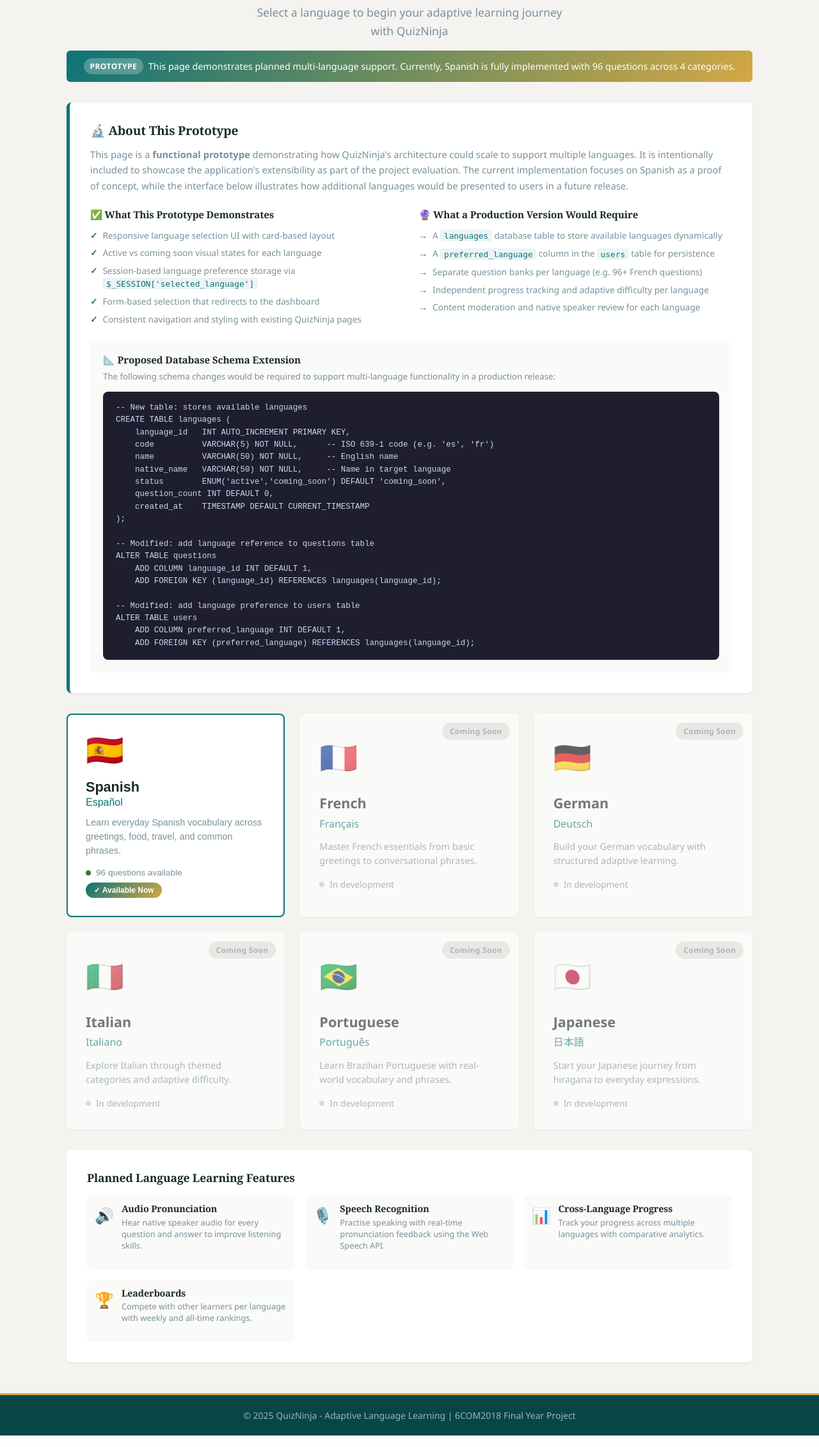
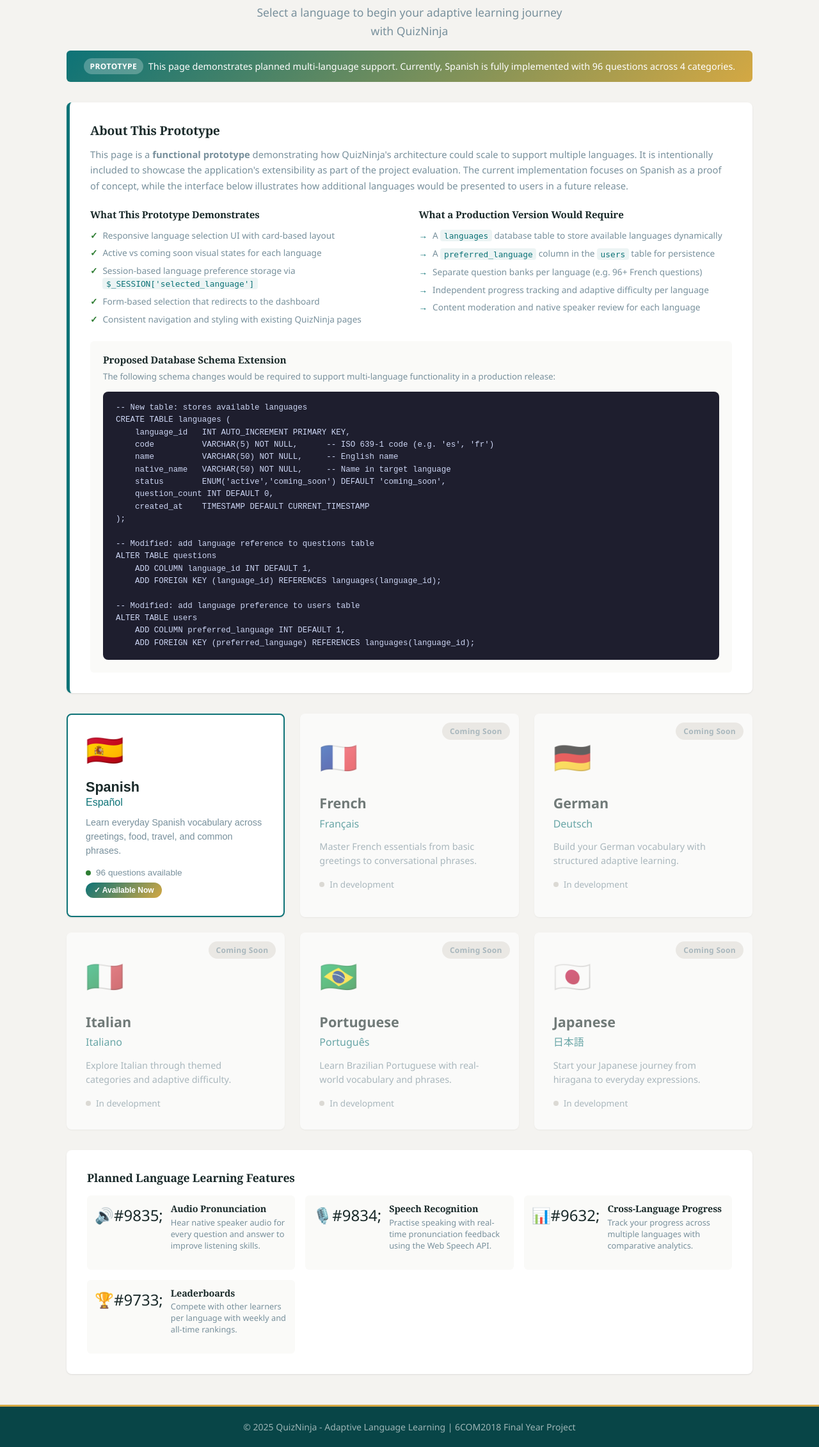
Before and after one commit to MH015/-BSc-Spanish-Adaptive-Quiz-, a PHP site: page /language_select.php in a window 1280 px wide. Shown: the part 172-2433 px from the top of the page at 64% size. Run offline with PHP 8.4, Linux system fonts and the light colour scheme; the visitor is signed in with stand-in values (Sample User, id 1).

Commit message:
Remove emojis from prototype headings, fix progress page scroll bug

```diff
--- a/css/style.css
+++ b/css/style.css
@@ -147,7 +147,6 @@
 
 html {
     font-size: 16px;
-    scroll-behavior: smooth;
     -webkit-font-smoothing: antialiased;
     -moz-osx-font-smoothing: grayscale;
 }
@@ -216,7 +215,7 @@ p {
     background: var(--primary-dark);
     padding: 0;
     border-bottom: 3px solid var(--accent-color);
-    position: sticky;
+    position: relative;
     top: 0;
     z-index: 100;
 }
--- a/language_select.php
+++ b/language_select.php
@@ -507,7 +507,7 @@ if ($_SERVER['REQUEST_METHOD'] === 'POST' && isset($_POST['select_language'])) {
                      this is an intentional prototype, not unfinished work.
                 -->
                 <div class="prototype-detail-box">
-                    <h3>🔬 About This Prototype</h3>
+                    <h3>About This Prototype</h3>
                     <p>
                         This page is a <strong>functional prototype</strong> demonstrating how QuizNinja's architecture
                         could scale to support multiple languages. It is intentionally included to showcase the
@@ -518,7 +518,7 @@ if ($_SERVER['REQUEST_METHOD'] === 'POST' && isset($_POST['select_language'])) {
 
                     <div class="proto-columns">
                         <div class="proto-col">
-                            <h4>✅ What This Prototype Demonstrates</h4>
+                            <h4>What This Prototype Demonstrates</h4>
                             <div class="proto-list">
                                 <div class="proto-list-item">
                                     <span class="proto-check">✓</span>
@@ -544,7 +544,7 @@ if ($_SERVER['REQUEST_METHOD'] === 'POST' && isset($_POST['select_language'])) {
                         </div>
 
                         <div class="proto-col">
-                            <h4>🔮 What a Production Version Would Require</h4>
+                            <h4>What a Production Version Would Require</h4>
                             <div class="proto-list">
                                 <div class="proto-list-item">
                                     <span class="proto-arrow">→</span>
@@ -571,7 +571,7 @@ if ($_SERVER['REQUEST_METHOD'] === 'POST' && isset($_POST['select_language'])) {
                     </div>
 
                     <div class="proto-schema">
-                        <h4>📐 Proposed Database Schema Extension</h4>
+                        <h4>Proposed Database Schema Extension</h4>
                         <p class="proto-schema-desc">The following schema changes would be required to support multi-language functionality in a production release:</p>
                         <pre class="proto-code">
 -- New table: stores available languages
@@ -650,28 +650,28 @@ ALTER TABLE users
                     <h3>Planned Language Learning Features</h3>
                     <div class="feature-list">
                         <div class="feature-item">
-                            <span class="feature-icon">🔊</span>
+                            <span class="feature-icon"><span class="feature-icon">🔊</span>#9835;</span>
                             <div class="feature-text">
                                 <h4>Audio Pronunciation</h4>
                                 <p>Hear native speaker audio for every question and answer to improve listening skills.</p>
                             </div>
                         </div>
                         <div class="feature-item">
-                            <span class="feature-icon">🎙️</span>
+                            <span class="feature-icon"><span class="feature-icon">🎙️</span>#9834;</span>
                             <div class="feature-text">
                                 <h4>Speech Recognition</h4>
                                 <p>Practise speaking with real-time pronunciation feedback using the Web Speech API.</p>
                             </div>
                         </div>
                         <div class="feature-item">
-                            <span class="feature-icon">📊</span>
+                            <span class="feature-icon"><span class="feature-icon">📊</span>#9632;</span>
                             <div class="feature-text">
                                 <h4>Cross-Language Progress</h4>
                                 <p>Track your progress across multiple languages with comparative analytics.</p>
                             </div>
                         </div>
                         <div class="feature-item">
-                            <span class="feature-icon">🏆</span>
+                            <span class="feature-icon"><span class="feature-icon">🏆</span>#9733;</span>
                             <div class="feature-text">
                                 <h4>Leaderboards</h4>
                                 <p>Compete with other learners per language with weekly and all-time rankings.</p>
```
Also changed, not shown: progress.php (+8 -6 lines), pronunciation.php (+6 -6 lines).
